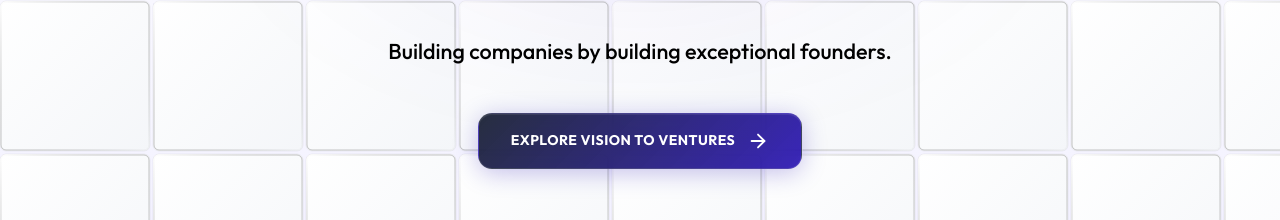
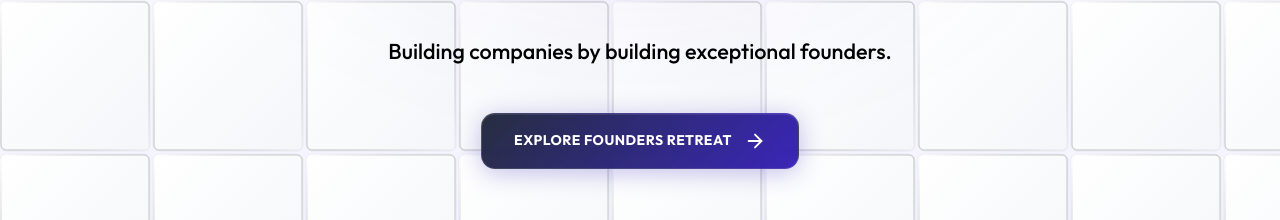
Before and after one commit to axventures/ax_web, a React (Vite) app in the folder frontend/: page / in a window 1280 px wide. Shown: the part 458-678 px from the top of the page. Built offline with nearby package versions, Linux system fonts and the light colour scheme; a web font is replaced by a local one.

Commit message:
fix: update button on hero section

```diff
--- a/frontend/src/views/components/HeroSection.tsx
+++ b/frontend/src/views/components/HeroSection.tsx
@@ -1,7 +1,7 @@
 import React, { useState, useEffect } from 'react';
 import { motion } from 'framer-motion';
 import { ArrowRight } from 'lucide-react';
-import { EventsHoldModal } from './EventsHoldModal';
+import { Link } from 'react-router-dom';
 import { ContourLinesTopRight, SweepingDashedLineAlt } from './DecorativeLines';
 
 const ROTATING_WORDS = ['Founder', 'Team', 'System', 'Company'];
@@ -31,7 +31,6 @@ const itemVariants = {
 
 export const HeroSection: React.FC = () => {
   const [currentWordIndex, setCurrentWordIndex] = useState(0);
-  const [isEventsModalOpen, setIsEventsModalOpen] = useState(false);
 
   useEffect(() => {
     const interval = setInterval(() => {
@@ -100,24 +99,15 @@ export const HeroSection: React.FC = () => {
             marginTop: '44px',
           }}
         >
-          <a
-            href="#"
-            onClick={(e) => {
-              e.preventDefault();
-              setIsEventsModalOpen(true);
-            }}
+          <Link
+            to="/founders-retreat"
             className="hero-summit-btn"
           >
-            <span>Explore Vision to Ventures</span>
+            <span>Explore Founders Retreat</span>
             <ArrowRight size={22} className="hero-summit-arrow" />
-          </a>
+          </Link>
         </motion.div>
       </motion.div>
-
-      <EventsHoldModal
-        isOpen={isEventsModalOpen}
-        onClose={() => setIsEventsModalOpen(false)}
-      />
     </section>
   );
 };
--- a/frontend/src/views/components/WhatWeDoSection.tsx
+++ b/frontend/src/views/components/WhatWeDoSection.tsx
@@ -24,7 +24,7 @@ const items = [
   "Execution Systems",
   "Investor Readiness",
   "Founder Community",
-  "Vision to Ventures",
+  "Founders Retreat",
   "Strategic Partnerships"
 ];
 
```
